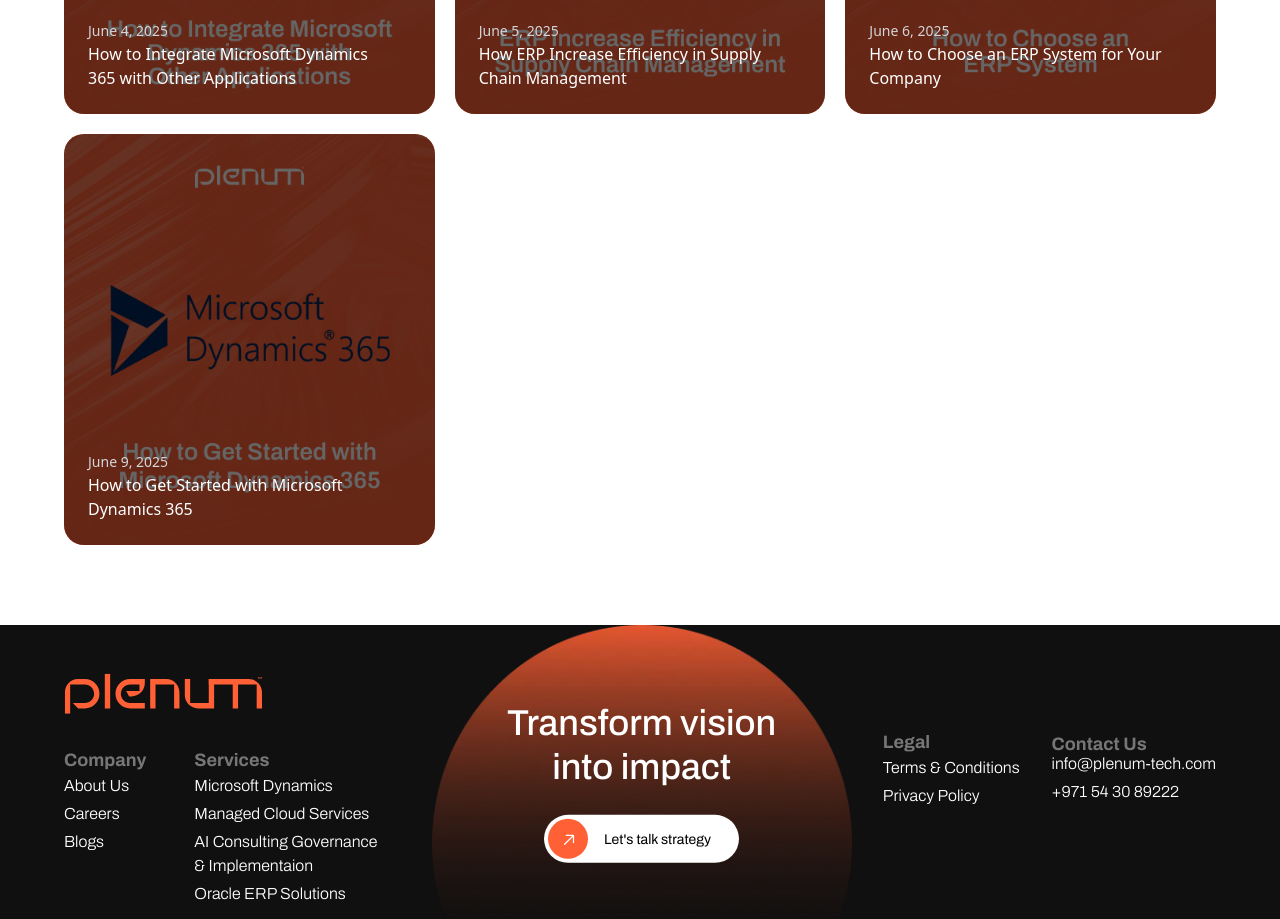
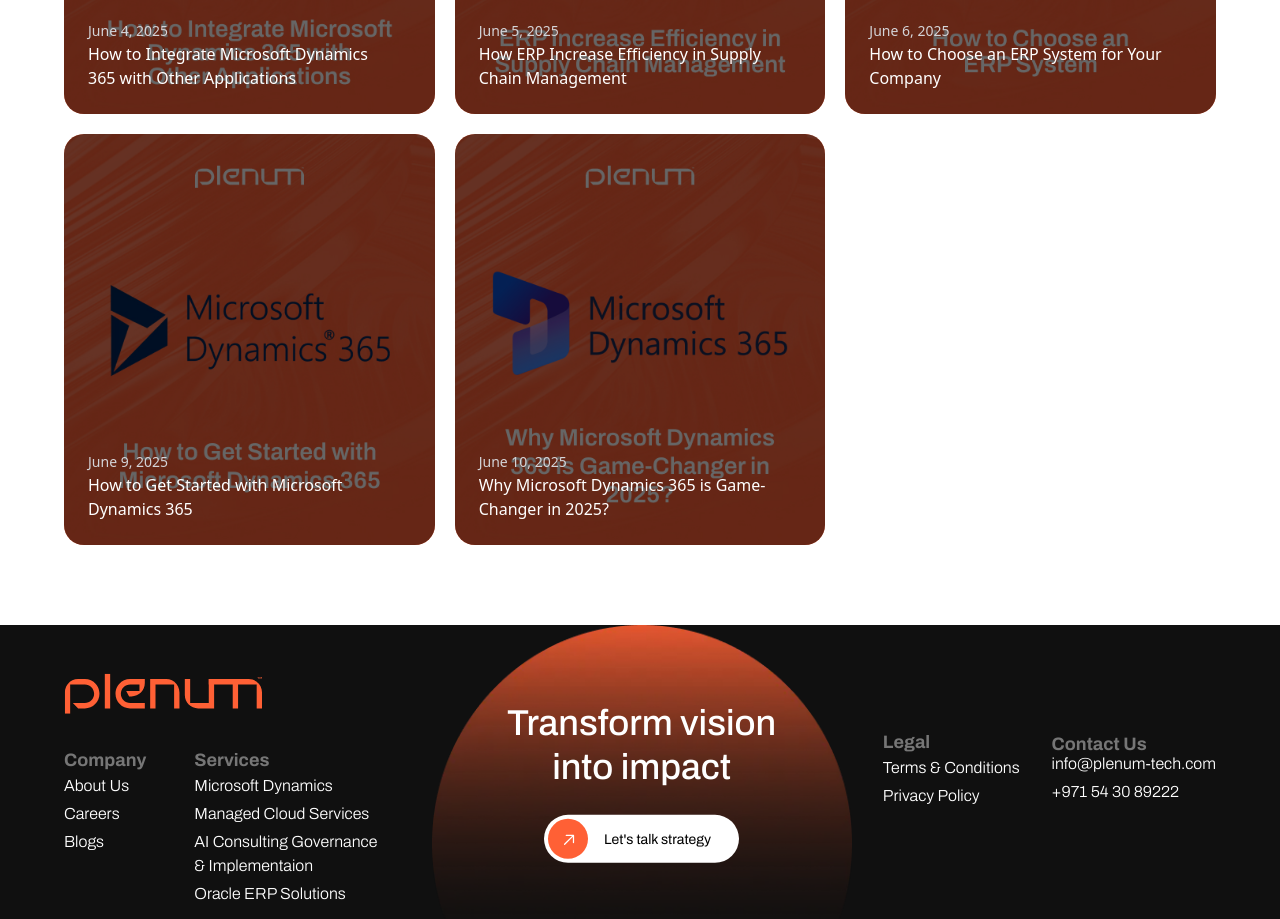
Before and after one commit to developers-xntric/Plenum, a Next.js app: page /blog in a window 1280 px wide. Shown: the part 2620-3539 px from the top of the page. Built offline with nearby package versions, Linux system fonts and the light colour scheme.

Commit message:
cards Updation

```diff
--- a/src/app/(screens)/blog/why-microsoft-dynamics-365-is-game-changer/page.jsx
+++ b/src/app/(screens)/blog/why-microsoft-dynamics-365-is-game-changer/page.jsx
@@ -17,7 +17,7 @@ export default function KeyBenefits() {
                 {/* HEADING AND DATE */}
                 <div className="2xl:max-w-[1440px] w-[90%] mx-auto">
                     <div className="lg:max-w-[75%] 2xl:max-w-[60%] py-10">
-                        <p className="text-[#636363] text-[15px] lg:text-[17px] font-['Archivo'] font-medium">June 2 2025</p>
+                        <p className="text-[#636363] text-[15px] lg:text-[17px] font-['Archivo'] font-medium">June 10 2025</p>
                         <h2 className="text-secondary font['Archivo'] leading-[34px] lg:leading-[56px] text-[30px] lg:text-[46px] font-semibold">
                             Why Microsoft Dynamics 365 is a Game-Changer in 2025?
                         </h2>
--- a/src/components/blog/cards.jsx
+++ b/src/components/blog/cards.jsx
@@ -114,6 +114,13 @@ const cardData = [
         id: 14,
         link: '/blog/get-started-with-microsoft-dynamics-365'
     },
+    {
+        img: "/blog/AN17.jpg",
+        date: "June 10, 2025",
+        para: "Why Microsoft Dynamics 365 is Game-Changer in 2025?",
+        id: 14,
+        link: '/blog/why-microsoft-dynamics-365-is-game-changer'
+    },
 ]
 const Cards = () => {
     return (
```
